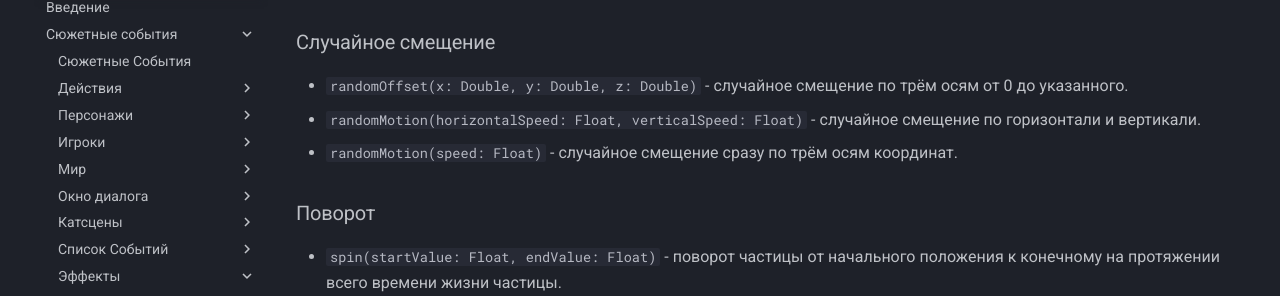
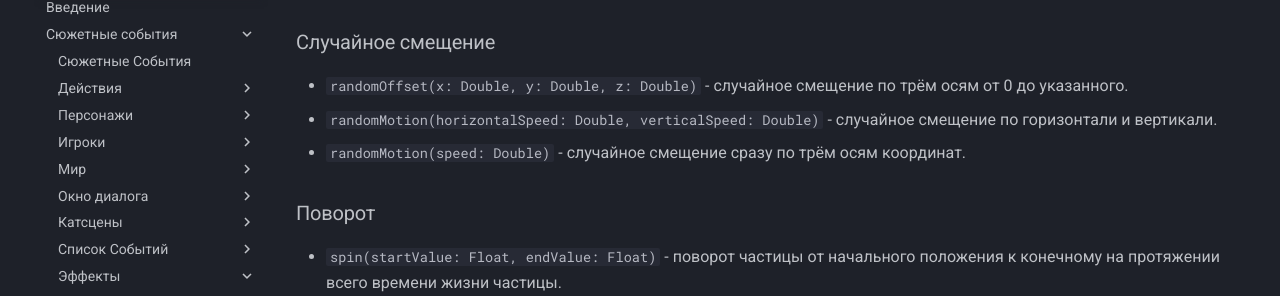
Before and after one commit to HollowHorizon/HollowEngineDocs, an MkDocs documentation site: the page built from docs/scripting/story_events/effects/particles.md, in a window 1280 px wide and 900 px high, scrolled down 719 px. Shown: the part 149-445 px from the top of the window. Built offline with MkDocs 1.6.1 and Material for MkDocs 9.7.7, drawn with Linux system fonts in a browser that asks for light colours; comment, search, counter and statistics services are not loaded.

Commit message:
Опечатки

```diff
--- a/docs/scripting/story_events/effects/particles.md
+++ b/docs/scripting/story_events/effects/particles.md
@@ -28,8 +28,8 @@ particles {
 ### Случайное смещение
 
 - `randomOffset(x: Double, y: Double, z: Double)` - случайное смещение по трём осям от 0 до указанного.
-- `randomMotion(horizontalSpeed: Float, verticalSpeed: Float)` - случайное смещение по горизонтали и вертикали.
-- `randomMotion(speed: Float)` - случайное смещение сразу по трём осям координат.
+- `randomMotion(horizontalSpeed: Double, verticalSpeed: Double)` - случайное смещение по горизонтали и вертикали.
+- `randomMotion(speed: Double)` - случайное смещение сразу по трём осям координат.
 
 ### Поворот
 
```
